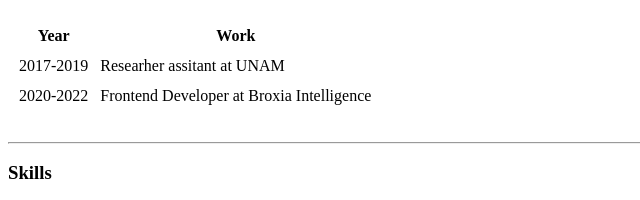
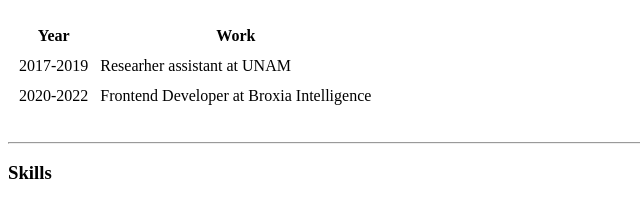
Before and after one commit to Eavilat/cv, a plain HTML site: page index.html in a window 1280 px wide. Shown: the part 513-713 px from the top of the page, 0-640 px from the left. Drawn offline with Linux system fonts and the light colour scheme.

Commit message:
grammar correction assistant

```diff
--- a/index.html
+++ b/index.html
@@ -48,7 +48,7 @@
     <tbody>
       <tr>
         <td>2017-2019</td>
-        <td>Researher assitant at UNAM</td>
+        <td>Researher assistant at UNAM</td>
       </tr>
       <tr>
         <td>2020-2022</td>
```
